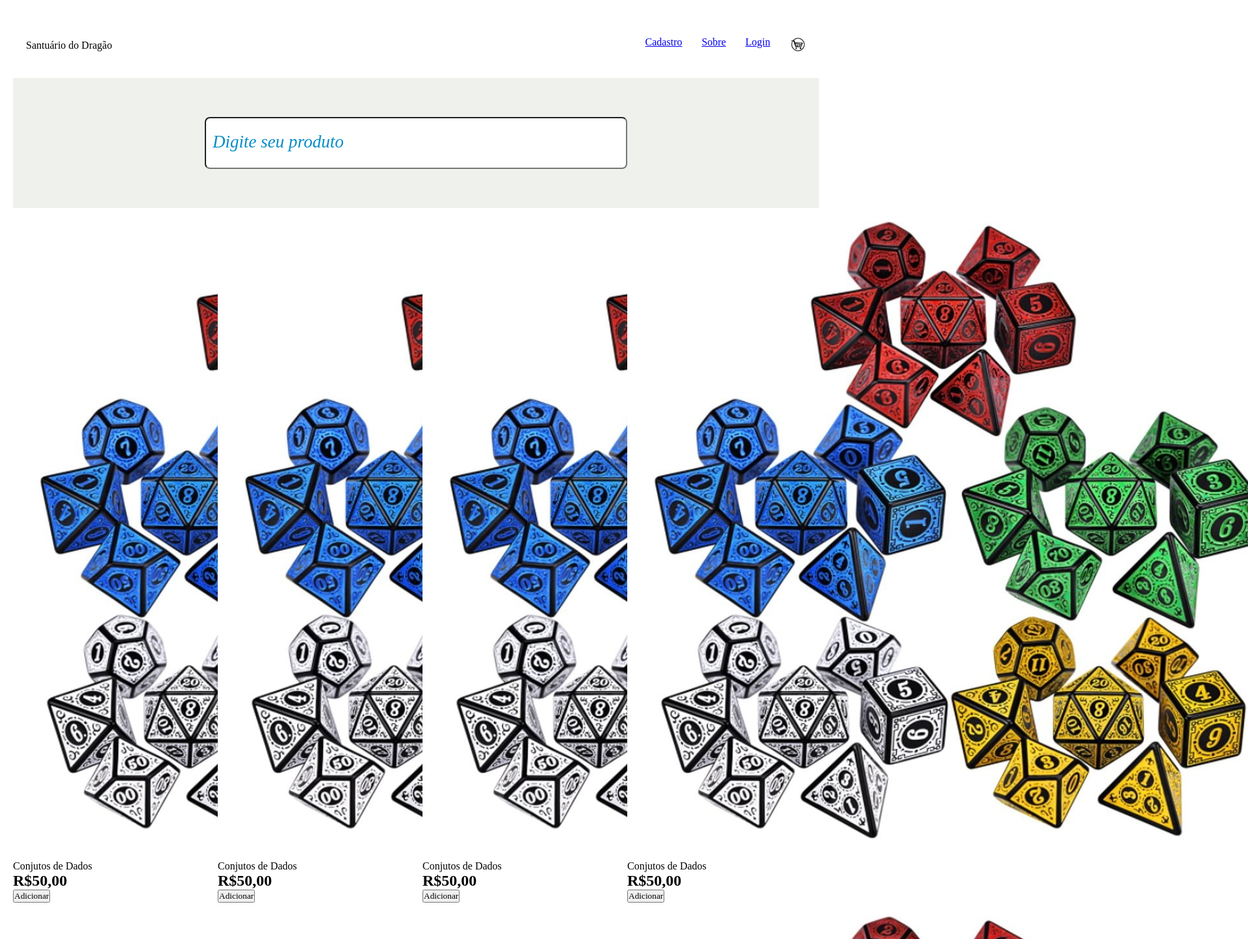
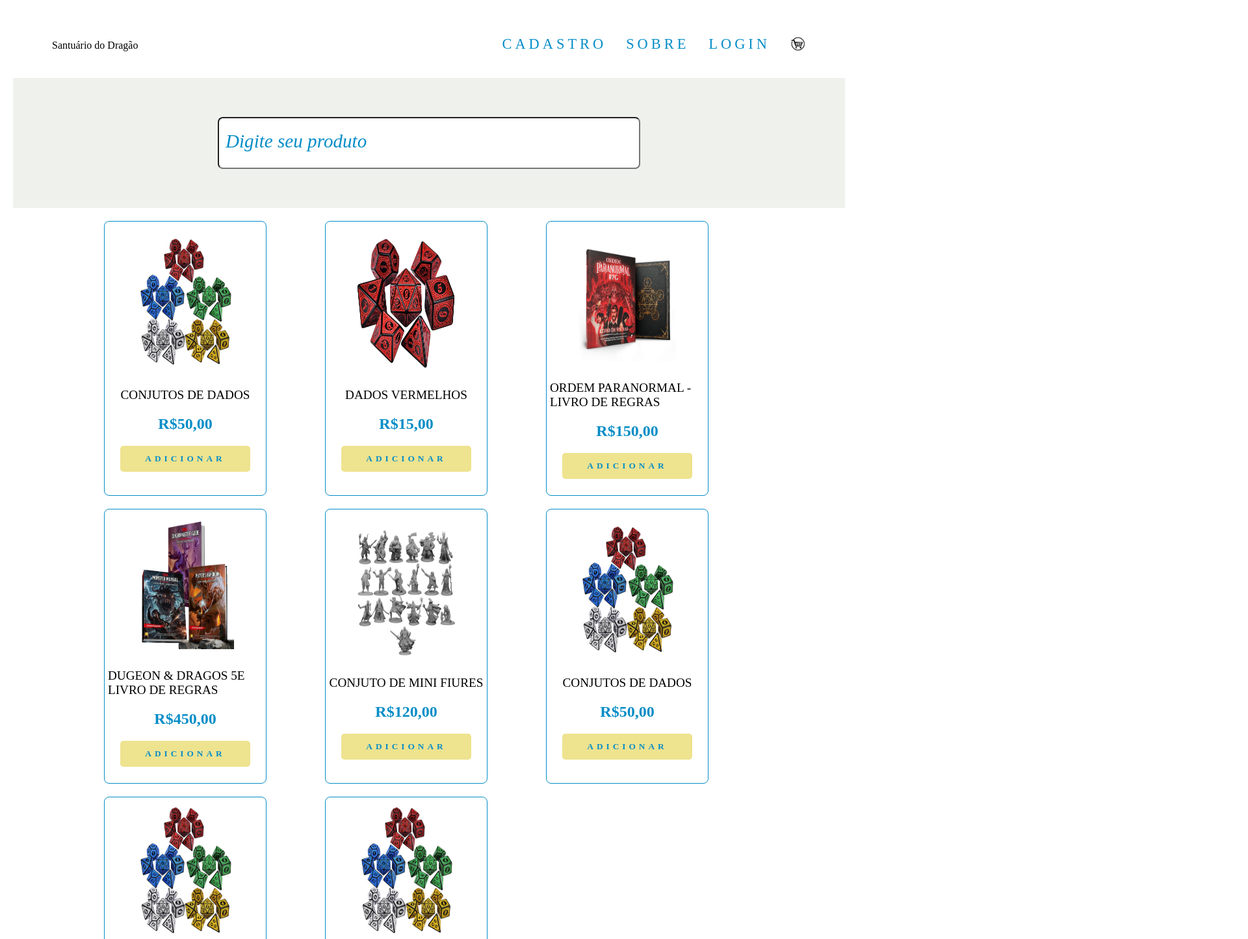
Before and after one commit to LucasAzeG/minha_loja_web, a plain HTML site: page index.html in a window 1280 px wide. Shown: the top 1445 px of the page at 65% size, 1920 px wide, since content can reach past the window. Drawn offline with Linux system fonts and the light colour scheme; a web font is replaced by a local one.

Commit message:
Atualizando as coisas 02

```diff
--- a/css/style_estrutura_pagina.css
+++ b/css/style_estrutura_pagina.css
@@ -19,14 +19,20 @@
 /*FORMATANDO A TAG main PELO ID geral*/
 #geral{
     margin: 20px;
+    display: flex;
+    flex-direction: column;
+    align-items: center;
+    justify-content: center;
+    width: 100%;
 }
 
 /*FORMATANDO O CEBEÇALHO*/
 #cabecalho{
+    width: 100%;
     display: flex;
     justify-content: space-between;
     align-items: center;
-    padding: 0px 20px;
+    padding: 20px 60px;
     height: 100px;
 }
 
@@ -45,6 +51,7 @@
 
 /*FORMATANDO SECTION pesquisa*/
 #pesquisa{
+    width: 100%;
     height: 200px;
     background-color: var(--cor01);
     display: flex;
@@ -58,7 +65,7 @@
     background-color: var(--branca);
     border-radius: 8px;
     padding: 10px;
-    font-size: 1.3em;
+    font-size: 1.4em;
     color: var(--cor02);
 }
 
@@ -74,6 +81,8 @@
     grid-template-columns: repeat(auto-fit,minmax(250px, 1fr));
     gap: 20px;
     margin: 20px 0px;
+    width: 1000px;
+    min-height: 800px;
 }
 
 .card{
@@ -86,9 +95,15 @@
     justify-content: center;
     border: 1px solid var(--cor02);
     border-radius: 8px;
+    cursor: pointer;
 }
 
-.card img{
+.card:hover{
+    transform: translateY(-5px);
+}
+
+.card
+ img{
     width: 150px;
     height: 200px;
     margin: 10px 0px;
@@ -117,3 +132,35 @@
     font-weight: bold;
     cursor: pointer;
 }
+
+/*FORATAR O RODAPÉ*/
+
+#rodape{
+    width: 100%;
+    height: 180px;
+    background-color: var(--cor02);
+    margin: 20px 0px;
+    padding: 10px;
+    color: var(--branca);
+    display: flex;
+    flex-direction: column;
+    align-items: center;
+    justify-content: center;
+}
+
+/*FORMATANDO LINKS*/
+#menu a:link{
+    font-size: 1.4em;
+    text-transform: uppercase;
+    letter-spacing: 5px;
+    text-decoration: none;
+    color: var(--cor02);
+}
+
+#menu a:visited{
+    font-size: 1.4em;
+    text-transform: uppercase;
+    letter-spacing: 5px;
+    text-decoration: none;
+    color: var(--cor03);
+}
--- a/index.html
+++ b/index.html
@@ -29,56 +29,57 @@
         </section>
 
         <section id="cards">
-            <div class="cards">
+            <div class="card">
                 <img src="imagens/imagem_01.jpg" alt="Dados01">
                 <p>Conjutos de Dados</p>
                 <h2>R$50,00</h2>
                 <button class="btn-add">Adicionar</button>
             </div>
 
-             <div class="cards">
+             <div class="card">
+                <img src="imagens/imagem_02.jpg" alt="Dados02">
+                <p>Dados Vermelhos
+                </p>
+                <h2>R$15,00</h2>
+                <button class="btn-add">Adicionar</button>
+            </div>
+
+             <div class="card">
+                <img src="imagens/imagem_03.png" alt="Livro01">
+                <p>Ordem Paranormal - Livro de Regras</p>
+                <h2>R$150,00</h2>
+                <button class="btn-add">Adicionar</button>
+            </div>
+
+             <div class="card">
+                <img src="imagens/imagem_04.webp" alt="Livro02">
+                <p>Dugeon & Dragos 5e Livro de Regras</p>
+                <h2>R$450,00</h2>
+                <button class="btn-add">Adicionar</button>
+            </div>
+
+             <div class="card">
+                <img src="imagens/imagem_05.jpg" alt="Figures01">
+                <p>Conjuto de Mini Fiures</p>
+                <h2>R$120,00</h2>
+                <button class="btn-add">Adicionar</button>
+            </div>
+
+             <div class="card">
                 <img src="imagens/imagem_01.jpg" alt="Dados01">
                 <p>Conjutos de Dados</p>
                 <h2>R$50,00</h2>
                 <button class="btn-add">Adicionar</button>
             </div>
 
-             <div class="cards">
+             <div class="card">
                 <img src="imagens/imagem_01.jpg" alt="Dados01">
                 <p>Conjutos de Dados</p>
                 <h2>R$50,00</h2>
                 <button class="btn-add">Adicionar</button>
             </div>
 
-             <div class="cards">
-                <img src="imagens/imagem_01.jpg" alt="Dados01">
-                <p>Conjutos de Dados</p>
-                <h2>R$50,00</h2>
-                <button class="btn-add">Adicionar</button>
-            </div>
-
-             <div class="cards">
-                <img src="imagens/imagem_01.jpg" alt="Dados01">
-                <p>Conjutos de Dados</p>
-                <h2>R$50,00</h2>
-                <button class="btn-add">Adicionar</button>
-            </div>
-
-             <div class="cards">
-                <img src="imagens/imagem_01.jpg" alt="Dados01">
-                <p>Conjutos de Dados</p>
-                <h2>R$50,00</h2>
-                <button class="btn-add">Adicionar</button>
-            </div>
-
-             <div class="cards">
-                <img src="imagens/imagem_01.jpg" alt="Dados01">
-                <p>Conjutos de Dados</p>
-                <h2>R$50,00</h2>
-                <button class="btn-add">Adicionar</button>
-            </div>
-
-             <div class="cards">
+             <div class="card">
                 <img src="imagens/imagem_01.jpg" alt="Dados01">
                 <p>Conjutos de Dados</p>
                 <h2>R$50,00</h2>
```
